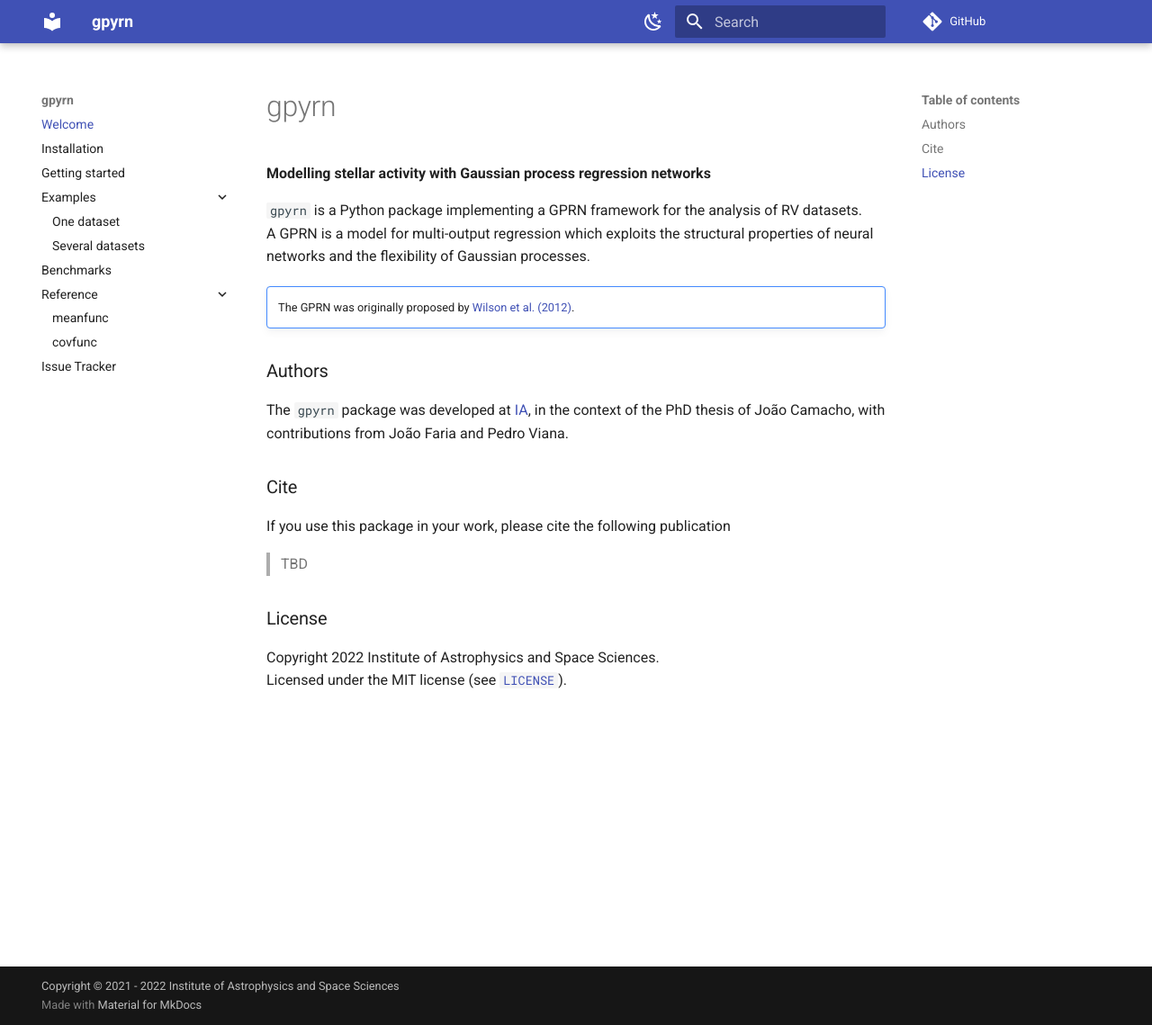
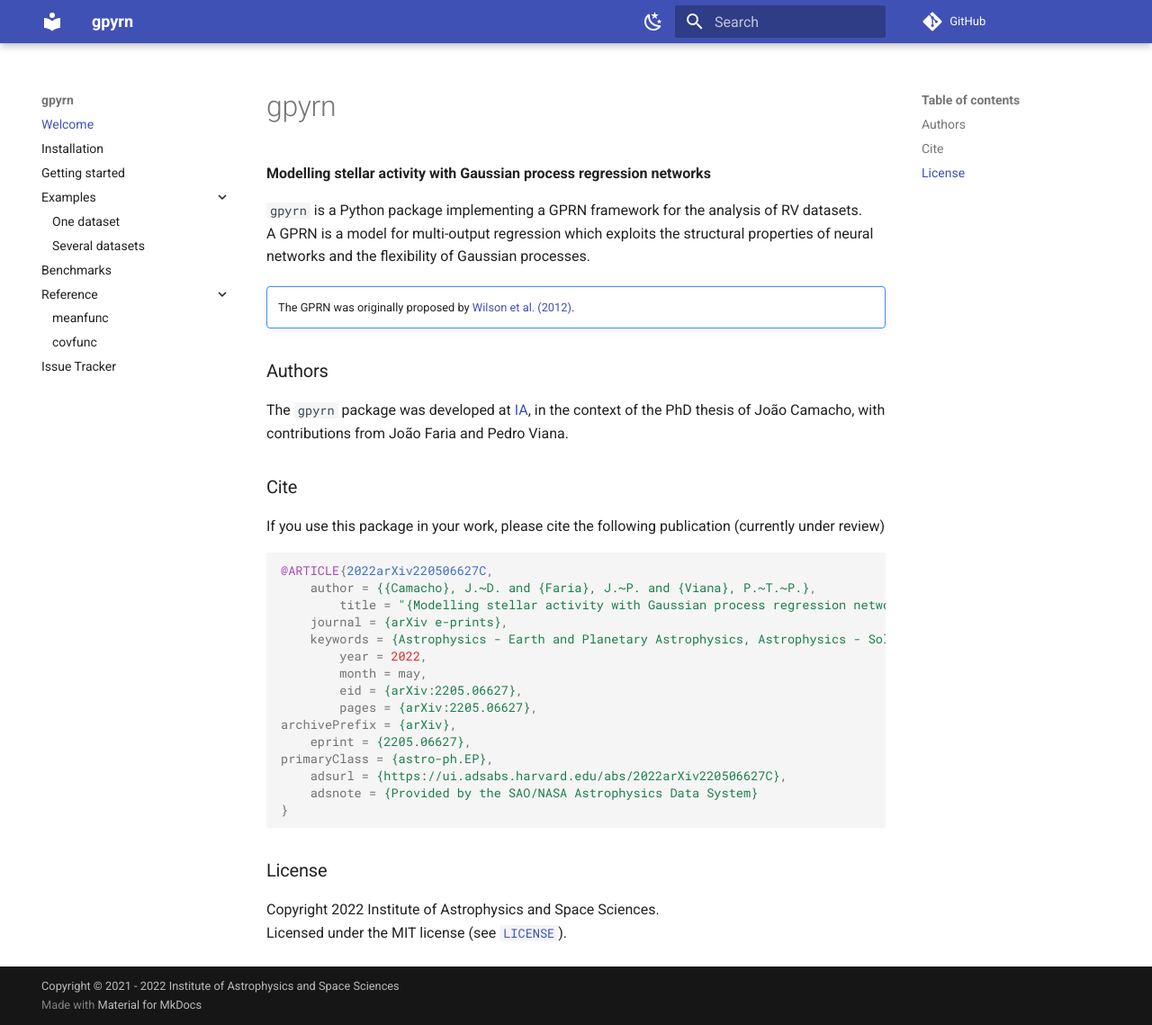
Before and after one commit to iastro-pt/gpyrn, an MkDocs documentation site: the page built from docs/index.md, in a window 1280 px wide and 1139 px high. Shown: the whole window at 90% size. Built offline with MkDocs 1.6.1 and Material for MkDocs 9.7.7, drawn with Linux system fonts in a browser that asks for light colours; comment, search, counter and statistics services are not loaded.

Commit message:
add citation to arxiv

````diff
--- a/docs/index.md
+++ b/docs/index.md
@@ -24,8 +24,26 @@ Pedro Viana.
 ### Cite
 
 If you use this package in your work, please cite the following publication
+(currently under review)
 
-> TBD
+```bibtex
+@ARTICLE{2022arXiv220506627C,
+    author = {{Camacho}, J.~D. and {Faria}, J.~P. and {Viana}, P.~T.~P.},
+        title = "{Modelling stellar activity with Gaussian process regression networks}",
+    journal = {arXiv e-prints},
+    keywords = {Astrophysics - Earth and Planetary Astrophysics, Astrophysics - Solar and Stellar Astrophysics},
+        year = 2022,
+        month = may,
+        eid = {arXiv:2205.06627},
+        pages = {arXiv:2205.06627},
+archivePrefix = {arXiv},
+    eprint = {2205.06627},
+primaryClass = {astro-ph.EP},
+    adsurl = {https://ui.adsabs.harvard.edu/abs/2022arXiv220506627C},
+    adsnote = {Provided by the SAO/NASA Astrophysics Data System}
+}
+```
+
 
 
 ### License
````
Also changed, not shown: 1 other file.
